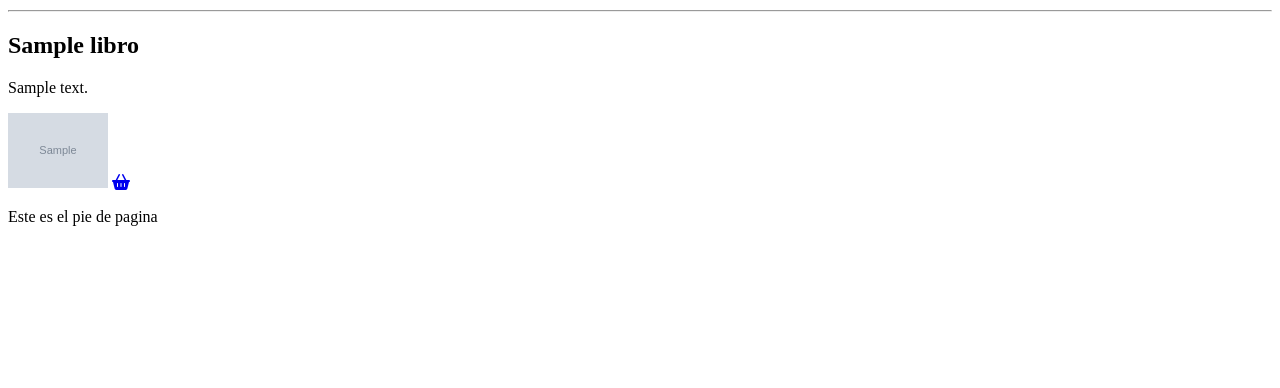
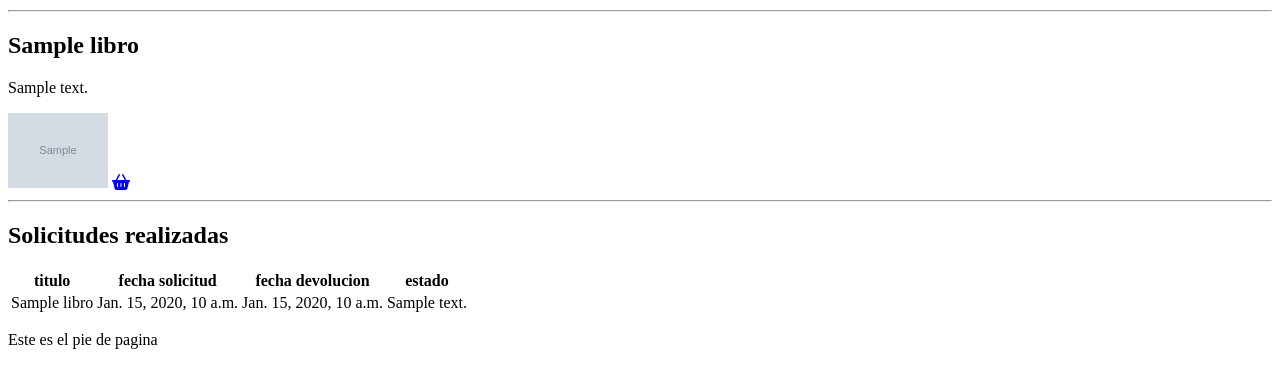
Before and after one commit to tfermoso/clubdeintercambio, a Django app: template prestamos/templates/prestamos/index.html in a window 1280 px wide. Shown: the part 138-526 px from the top of the page. Run offline with Django 5.2, Linux system fonts and the light colour scheme; the template is opened without the code that fills it: most values are stand-ins (such as "Sample title", 1, 10 or a date in 2020); grey boxes marked "Sample" are stand-in pictures.

Commit message:
mostramos solicitudes

```diff
--- a/prestamos/templates/prestamos/index.html
+++ b/prestamos/templates/prestamos/index.html
@@ -13,4 +13,24 @@
             <a href="{% url 'prestamos:solicitar' libro.libro_id%}"><i class="fa-solid fa-basket-shopping"></i></a>
         </div>
     {% endfor %}
+    <hr>
+    <h2>Solicitudes realizadas</h2>
+    <table>
+        <thead>
+            <th>titulo</th>
+            <th>fecha solicitud</th>
+            <th>fecha devolucion</th>
+            <th>estado</th>
+        </thead>
+        <tbody>
+            {% for prestamo in solicitudes_prestamos %}
+                <tr>
+                    <td>{{ prestamo.libro.titulo }}</td>
+                    <td>{{ prestamo.fecha_solicitud }}</td>
+                    <td>{{ prestamo.fecha_devolucion }}</td>
+                    <td>{{ prestamo.estado.descripcion }}</td>
+                </tr>
+            {% endfor %}
+        </tbody>
+    </table>
 {% endblock %}
--- a/prestamos/views.py
+++ b/prestamos/views.py
@@ -6,8 +6,9 @@ def index(request):
     if(request.session.get('usuario_id')):
         #obtengo los libros que no son del usuario logeado y excluir los libros prestados (estado=3)
         libros_disponibles = Libro.objects.exclude(usuario_id=request.session.get('usuario_id')).exclude(libro_id__in=Prestamo.objects.filter(estado_id=3).values('libro_id'))
-
-        return render(request, 'prestamos/index.html', {'libros': libros_disponibles})
+        #obtengo los libros que he solicitado
+        solicitudes_prestamos = Prestamo.objects.filter(usuario_id=request.session.get('usuario_id'))
+        return render(request, 'prestamos/index.html', {'libros': libros_disponibles, 'solicitudes_prestamos': solicitudes_prestamos})
     else:
         #redirijo a la pagina de login
         return redirect('usuarios:login')
```
Also changed, not shown: db.sqlite3.
